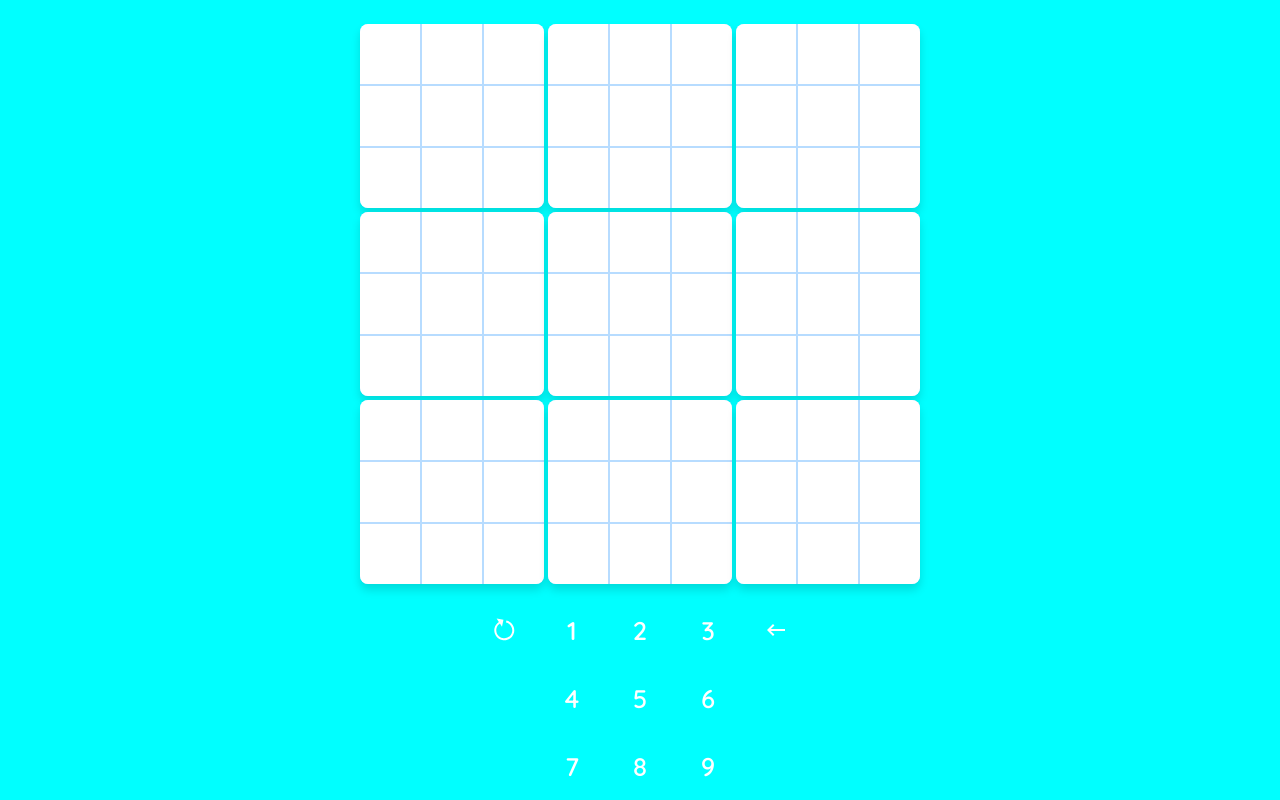
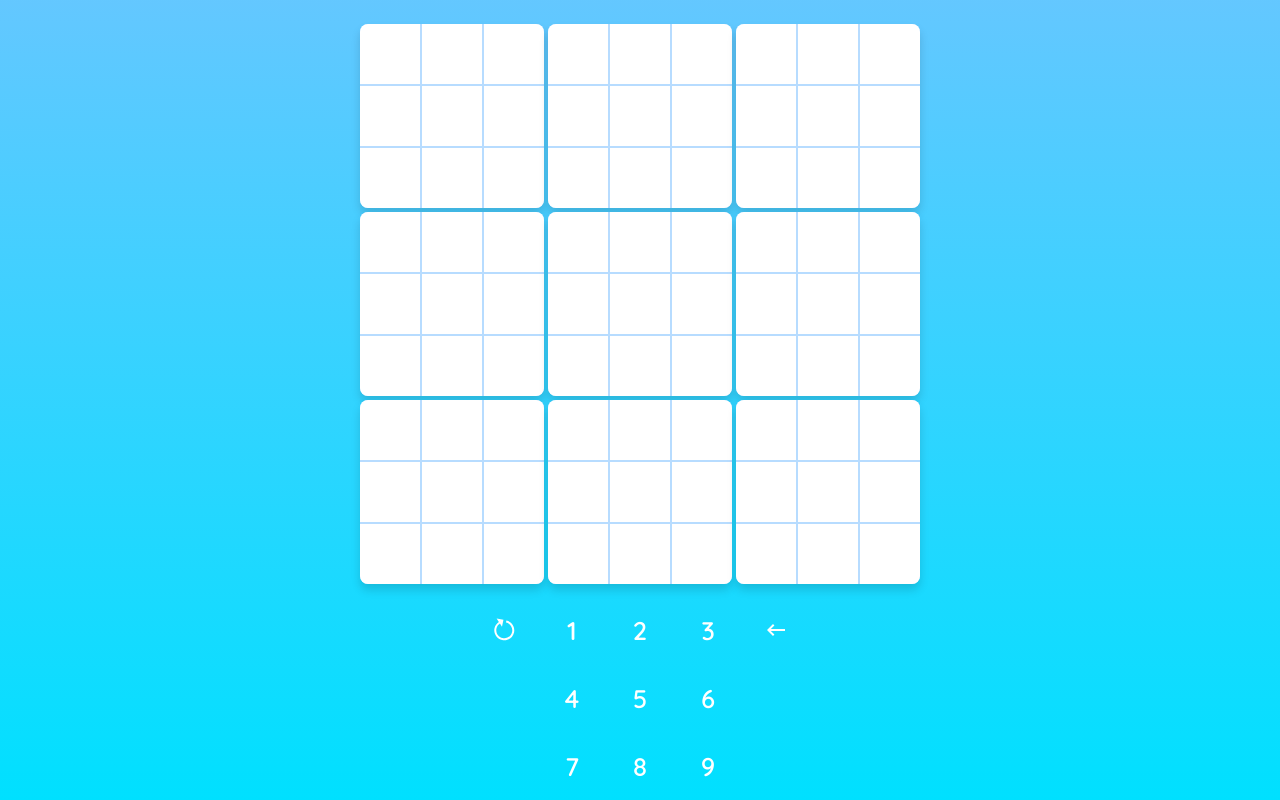
Before and after one commit to raswonders/sudoku-test, a Next.js app: page / in a window 1280 px wide. Built offline with nearby package versions, Linux system fonts and the light colour scheme.

Commit message:
add gradient

```diff
--- a/src/app/globals.css
+++ b/src/app/globals.css
@@ -126,3 +126,7 @@ body {
     font-size: clamp(0.5rem, 0.5rem + 3vw, 1.6rem);
   }
 }
+
+.gradient {
+  background: linear-gradient(to bottom, rgba(4, 165, 255, 0.62), #00E0FF);
+}
--- a/src/app/layout.jsx
+++ b/src/app/layout.jsx
@@ -11,7 +11,7 @@ export const metadata = {
 export default function RootLayout({ children }) {
   return (
     <html lang="en">
-      <body className={inter.className}>
+      <body className={`${inter.className} gradient`}>
         {children}
       </body>
     </html>
```
